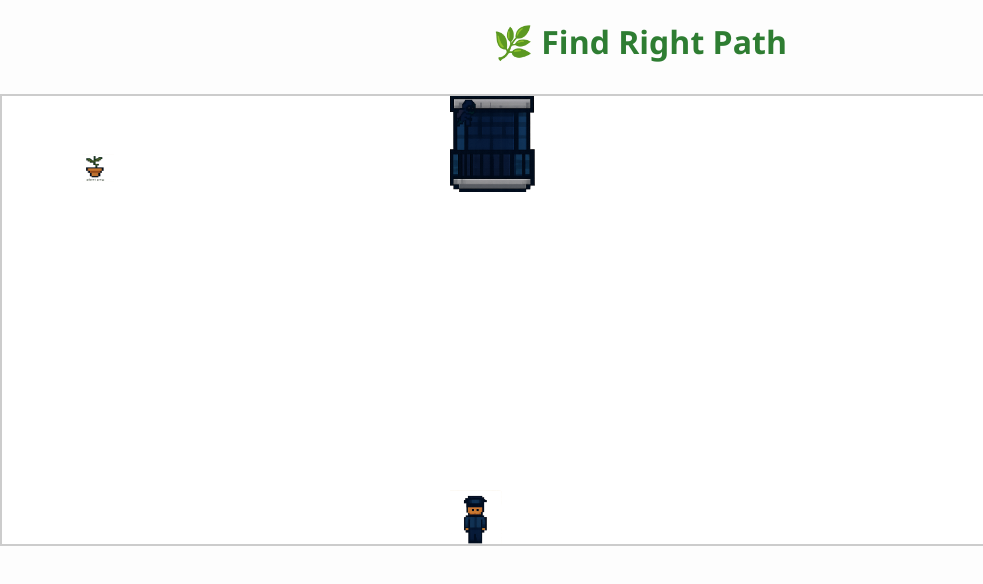
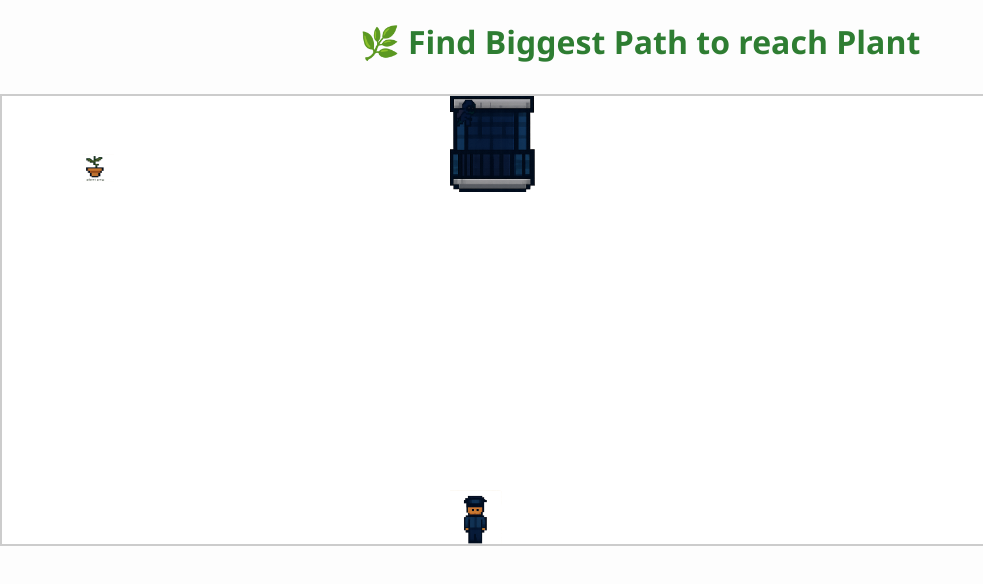
Before and after one commit to khosresw/thief-puzzle, a plain HTML site: page index.html in a window 1280 px wide. Shown: the top 584 px of the page, without its empty margins (0-983 px from the left). Drawn offline with Linux system fonts and the light colour scheme.

Commit message:
Update index.html

```diff
--- a/index.html
+++ b/index.html
@@ -3,13 +3,13 @@
 <head>
   <meta charset="UTF-8" />
   <meta name="viewport" content="width=device-width, initial-scale=1.0" />
-  <title>Find Right Path</title>
+  <title>Find Biggest Path to reach Plant</title>
   <link rel="stylesheet" href="style.css" />
   <link rel="manifest" href="manifest.json" />
   <link rel="icon" href="assets/icon.png" />
 </head>
 <body>
-  <h1>🌿 Find Right Path</h1>
+  <h1>🌿 Find Biggest Path to reach Plant</h1>
   <canvas id="ritualCanvas" width="1408" height="448"></canvas>
   <p id="caption"></p>
  <script type="module" src="script.js"></script>
```
